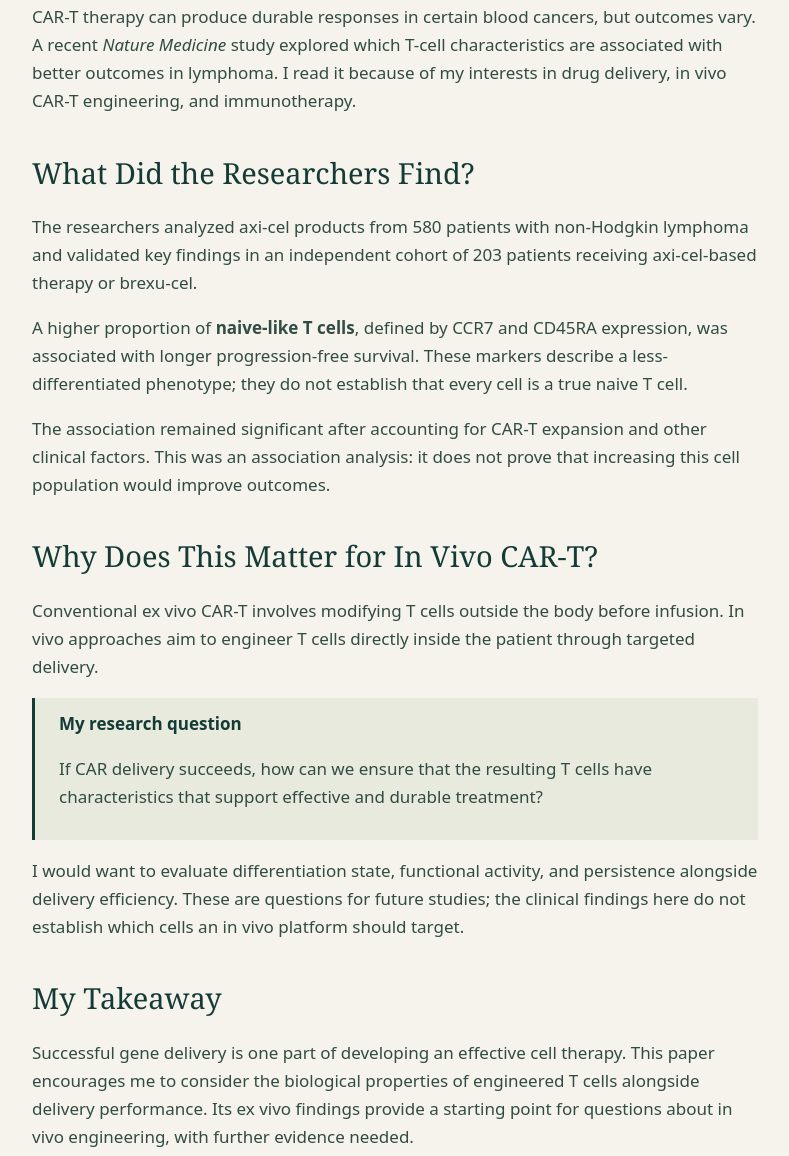
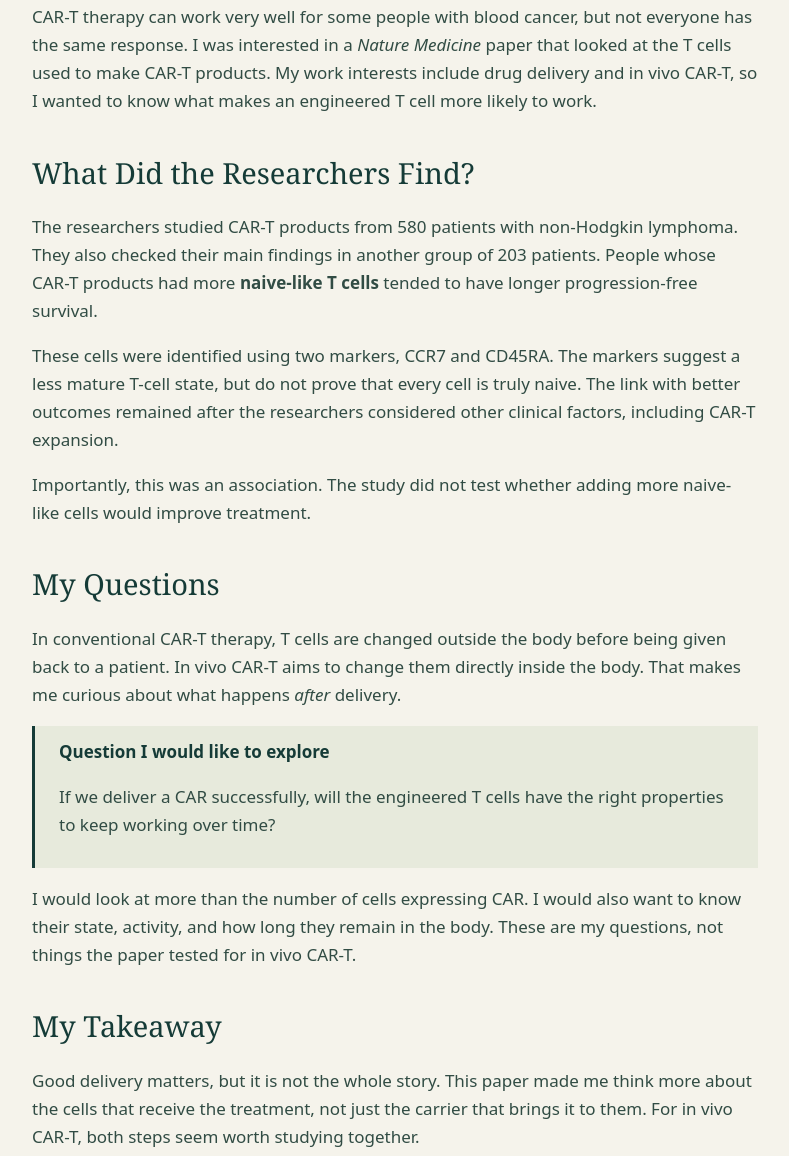
Before and after one commit to AmandaNWC/AmandaNWC.github.io, a plain HTML site: page car-t-success.html in a window 1280 px wide. Shown: the part 576-1732 px from the top of the page, without its empty margins (245-1034 px from the left). Drawn offline with Linux system fonts and the light colour scheme.

Commit message:
Simplify and align research note voice: car-t-success.html

```diff
--- a/car-t-success.html
+++ b/car-t-success.html
@@ -17,22 +17,19 @@
 <p class="meta">Nai-Wen Chi · October 28, 2026 · Literature reading note</p>
 <p class="scope-notice">This study examined CAR-T cells manufactured ex vivo. The questions below about in vivo CAR-T are my own interpretation, not findings tested in this study.</p>
 
+
 <h2>Why I Read This Paper</h2>
-<p>CAR-T therapy can produce durable responses in certain blood cancers, but outcomes vary. A recent <em>Nature Medicine</em> study explored which T-cell characteristics are associated with better outcomes in lymphoma. I read it because of my interests in drug delivery, in vivo CAR-T engineering, and immunotherapy.</p>
-
+<p>CAR-T therapy can work very well for some people with blood cancer, but not everyone has the same response. I was interested in a <em>Nature Medicine</em> paper that looked at the T cells used to make CAR-T products. My work interests include drug delivery and in vivo CAR-T, so I wanted to know what makes an engineered T cell more likely to work.</p>
 <h2>What Did the Researchers Find?</h2>
-<p>The researchers analyzed axi-cel products from 580 patients with non-Hodgkin lymphoma and validated key findings in an independent cohort of 203 patients receiving axi-cel-based therapy or brexu-cel.</p>
-<p>A higher proportion of <strong>naive-like T cells</strong>, defined by CCR7 and CD45RA expression, was associated with longer progression-free survival. These markers describe a less-differentiated phenotype; they do not establish that every cell is a true naive T cell.</p>
-<p>The association remained significant after accounting for CAR-T expansion and other clinical factors. This was an association analysis: it does not prove that increasing this cell population would improve outcomes.</p>
-
-<h2>Why Does This Matter for In Vivo CAR-T?</h2>
-<p>Conventional ex vivo CAR-T involves modifying T cells outside the body before infusion. In vivo approaches aim to engineer T cells directly inside the patient through targeted delivery.</p>
-<div class="question"><strong>My research question</strong><p>If CAR delivery succeeds, how can we ensure that the resulting T cells have characteristics that support effective and durable treatment?</p></div>
-<p>I would want to evaluate differentiation state, functional activity, and persistence alongside delivery efficiency. These are questions for future studies; the clinical findings here do not establish which cells an in vivo platform should target.</p>
-
+<p>The researchers studied CAR-T products from 580 patients with non-Hodgkin lymphoma. They also checked their main findings in another group of 203 patients. People whose CAR-T products had more <strong>naive-like T cells</strong> tended to have longer progression-free survival.</p>
+<p>These cells were identified using two markers, CCR7 and CD45RA. The markers suggest a less mature T-cell state, but do not prove that every cell is truly naive. The link with better outcomes remained after the researchers considered other clinical factors, including CAR-T expansion.</p>
+<p>Importantly, this was an association. The study did not test whether adding more naive-like cells would improve treatment.</p>
+<h2>My Questions</h2>
+<p>In conventional CAR-T therapy, T cells are changed outside the body before being given back to a patient. In vivo CAR-T aims to change them directly inside the body. That makes me curious about what happens <em>after</em> delivery.</p>
+<div class="question"><strong>Question I would like to explore</strong><p>If we deliver a CAR successfully, will the engineered T cells have the right properties to keep working over time?</p></div>
+<p>I would look at more than the number of cells expressing CAR. I would also want to know their state, activity, and how long they remain in the body. These are my questions, not things the paper tested for in vivo CAR-T.</p>
 <h2>My Takeaway</h2>
-<p>Successful gene delivery is one part of developing an effective cell therapy. This paper encourages me to consider the biological properties of engineered T cells alongside delivery performance. Its ex vivo findings provide a starting point for questions about in vivo engineering, with further evidence needed.</p>
-
+<p>Good delivery matters, but it is not the whole story. This paper made me think more about the cells that receive the treatment, not just the carrier that brings it to them. For in vivo CAR-T, both steps seem worth studying together.</p>
 <div class="source"><strong>Reference and scope</strong><p>Budka J, Davis M, et al. <em>Determinants of response to CAR T cell therapy in a multicenter, multi-trial cohort analysis of patients with lymphoma.</em> Nature Medicine (2026). Published October 23, 2026.</p><p><a href="https://doi.org/10.1038/s41591-026-04707-w" target="_blank" rel="noopener noreferrer">DOI: 10.1038/s41591-026-04707-w ↗</a></p><p>A personal reading note based on the published article. It contains no unpublished company data or proprietary methods.</p></div>
 </main>
 <footer><a href="index.html#notes" target="_blank" rel="noopener noreferrer">Back to research notes</a><span>Literature reading note</span></footer>
```
